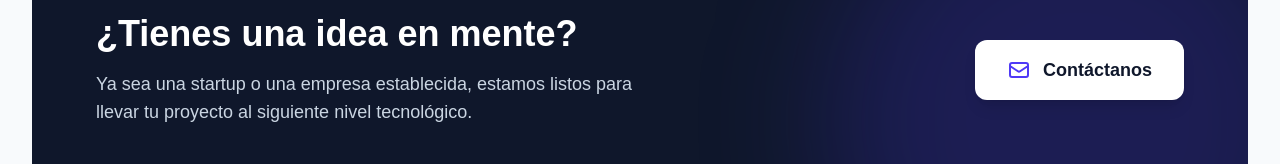
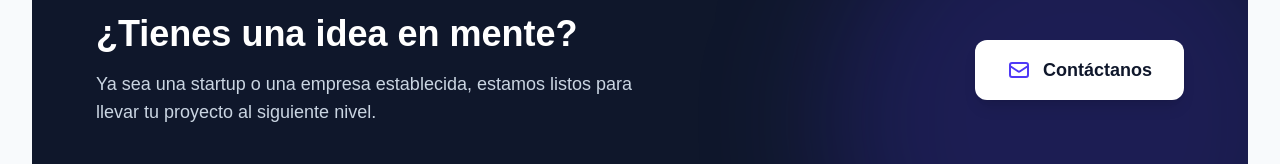
Before and after one commit to Lumen-Tec/LumenTec-Website, a Next.js app in the folder lumentech-website/: page /about in a window 1280 px wide. Shown: the part 1857-2021 px from the top of the page. Built offline with nearby package versions, Linux system fonts and the light colour scheme.

Commit message:
fix: descripción del contactanos

```diff
--- a/lumentech-website/app/about/page.tsx
+++ b/lumentech-website/app/about/page.tsx
@@ -132,7 +132,7 @@ export default function About() {
                 <div className="max-w-xl">
                     <h2 className="text-3xl md:text-4xl font-bold text-white mb-4">¿Tienes una idea en mente?</h2>
                     <p className="text-slate-300 text-lg">
-                        Ya sea una startup o una empresa establecida, estamos listos para llevar tu proyecto al siguiente nivel tecnológico.
+                        Ya sea una startup o una empresa establecida, estamos listos para llevar tu proyecto al siguiente nivel.
                     </p>
                 </div>
                 <a
```
